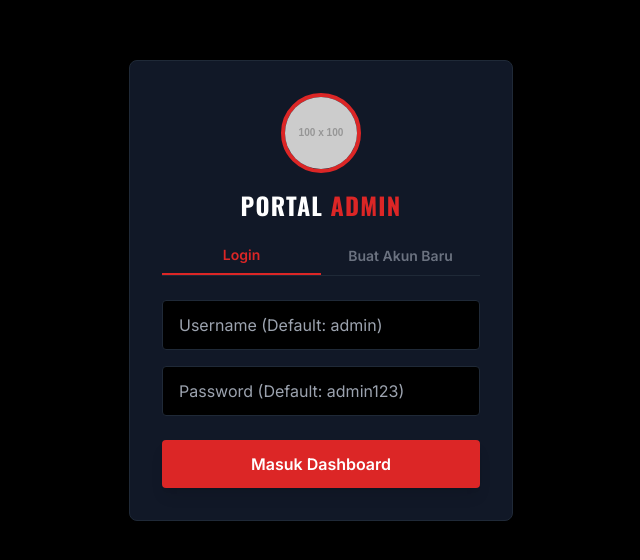
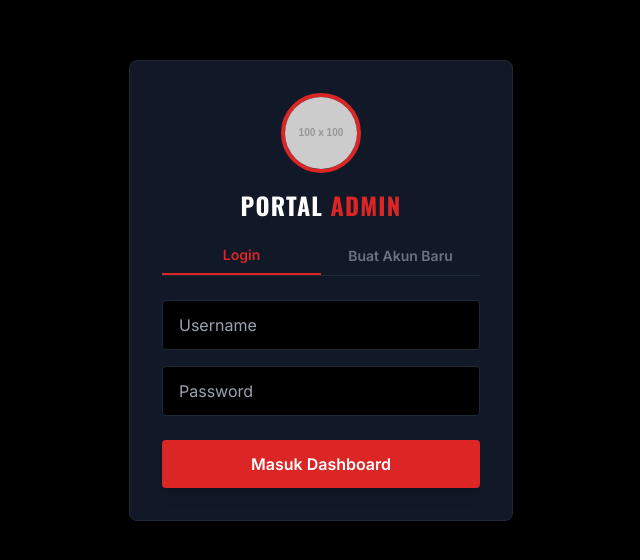
Before and after one commit to rief06/ukmsamanthatheaterummi, a website: page frontend/admin.html in a window 1280 px wide. Shown: the part 110-670 px from the top of the page, without its empty margins (319-959 px from the left). Drawn offline with nearby package versions, Linux system fonts and the light colour scheme; placeholder pictures from the web are drawn by us.

Commit message:
update 6... k

```diff
--- a/frontend/admin.html
+++ b/frontend/admin.html
@@ -25,8 +25,8 @@
                 <button type="button" id="tab-register" class="w-1/2 pb-2 text-gray-500 font-bold text-sm hover:text-gray-300">Buat Akun Baru</button>
             </div>
             <form id="login-form">
-                <input type="text" id="l-user" placeholder="Username (Default: admin)" class="w-full bg-black border border-gray-800 px-4 py-3 mb-4 rounded outline-none focus:border-red-600" required>
-                <input type="password" id="l-pass" placeholder="Password (Default: admin123)" class="w-full bg-black border border-gray-800 px-4 py-3 mb-6 rounded outline-none focus:border-red-600" required>
+                <input type="text" id="l-user" placeholder="Username" class="w-full bg-black border border-gray-800 px-4 py-3 mb-4 rounded outline-none focus:border-red-600" required>
+                <input type="password" id="l-pass" placeholder="Password" class="w-full bg-black border border-gray-800 px-4 py-3 mb-6 rounded outline-none focus:border-red-600" required>
                 <button type="submit" class="w-full bg-red-600 text-white py-3 font-bold rounded hover:bg-red-700 shadow-lg transition">Masuk Dashboard</button>
             </form>
             <form id="register-form" class="hidden">
```
